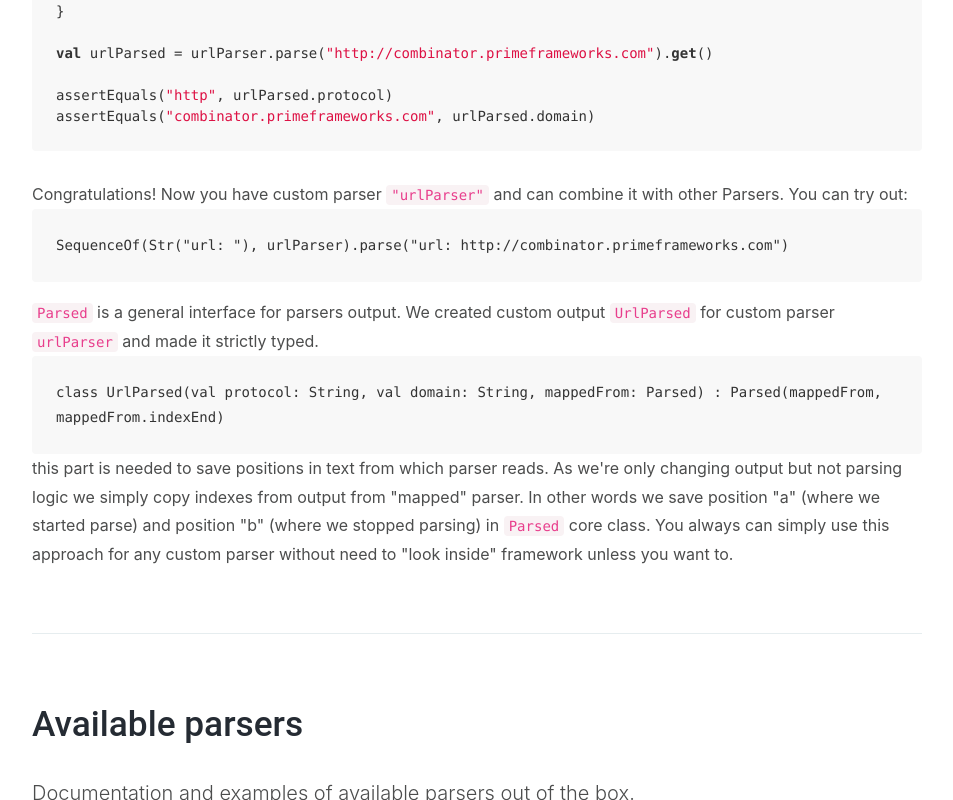
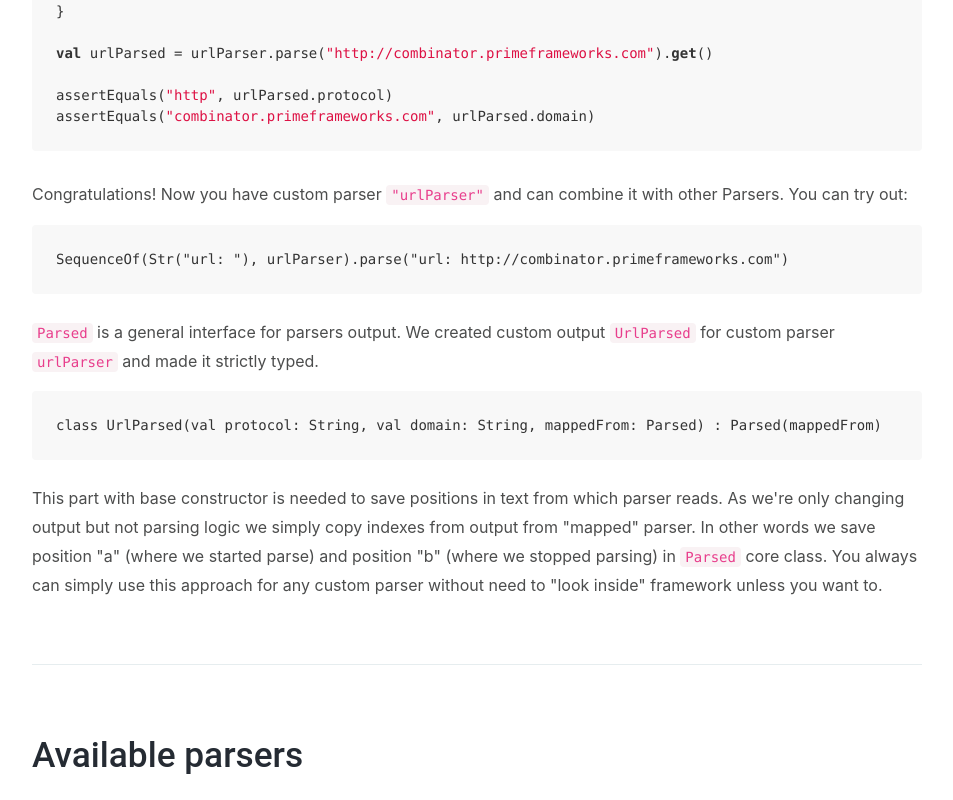
Before and after one commit to fantaevroman/primeCombinator, a plain HTML site: page documentation/index.html in a window 1280 px wide. Shown: the part 2512-3312 px from the top of the page, without its empty margins (293-1246 px from the left). Drawn offline with Linux system fonts and the light colour scheme.

Commit message:
Improve mapping

```diff
--- a/documentation/index.html
+++ b/documentation/index.html
@@ -231,7 +231,7 @@ assertEquals("combinator.primeframeworks.com", domainName)
                     </section>
                     <pre><code class="language-kotlin hljs">//Kotlin example
 
-class UrlParsed(val protocol: String, val domain: String, mappedFrom: Parsed) : Parsed(mappedFrom, mappedFrom.indexEnd)
+class UrlParsed(val protocol: String, val domain: String, mappedFrom: Parsed) : Parsed(mappedFrom)
 
 val urlParser = SequenceOf(
     Any(Str("http"), Str("https")),
@@ -247,26 +247,31 @@ val urlParser = SequenceOf(
 val urlParsed = urlParser.parse("http://combinator.primeframeworks.com").get()
 
 assertEquals("http", urlParsed.protocol)
-assertEquals("combinator.primeframeworks.com", urlParsed.domain)
-</code></pre>
+assertEquals("combinator.primeframeworks.com", urlParsed.domain)</code></pre>
                     <p>Congratulations! Now you have custom parser <code>"urlParser"</code> and can combine it with
                         other Parsers.
-                        You can try out: <code class="language-kotlin hljs">SequenceOf(Str("url: "),
-                            urlParser).parse("url: http://combinator.primeframeworks.com")</code>
+                        You can try out:
                     </p>
+                    <code class="language-kotlin hljs m-t-5">SequenceOf(Str("url: "),
+                        urlParser).parse("url: http://combinator.primeframeworks.com")</code>
+                    <br>
+
                     <p>
-                        <code>Parsed</code> is a general interface for parsers output. We created custom output <code>UrlParsed</code>
+                        <code class="m-t-5">Parsed</code> is a general interface for parsers output. We created custom output <code>UrlParsed</code>
                         for custom parser <code>urlParser</code> and made it
-                        strictly typed. <code class="language-kotlin hljs">class UrlParsed(val protocol: String, val
-                        domain: String, mappedFrom: Parsed) : Parsed(mappedFrom, mappedFrom.indexEnd)</code> this part
-                        is needed to save positions in text from which
-                        parser reads. As we're only changing output but not parsing logic we simply copy indexes from
-                        output from "mapped" parser.
-                        In other words we save position "a" (where we started parse) and position "b" (where we stopped
-                        parsing) in <code>Parsed</code> core class.
-                        You always can simply use this approach for any custom parser without need to "look inside"
-                        framework unless you want to.
+                        strictly typed.
                     </p>
+
+                    <code class="language-kotlin hljs">class UrlParsed(val protocol: String, val domain: String, mappedFrom: Parsed) : Parsed(mappedFrom)</code>
+                    <br>
+<p> This part with base constructor
+    is needed to save positions in text from which
+    parser reads. As we're only changing output but not parsing logic we simply copy indexes from
+    output from "mapped" parser.
+    In other words we save position "a" (where we started parse) and position "b" (where we stopped
+    parsing) in <code>Parsed</code> core class.
+    You always can simply use this approach for any custom parser without need to "look inside"
+    framework unless you want to.</p>
 
                     <hr class="divider">
 
```
